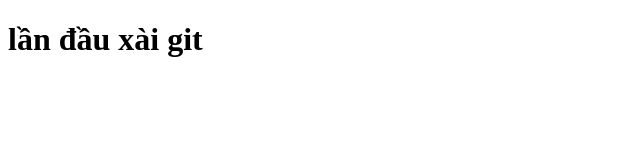
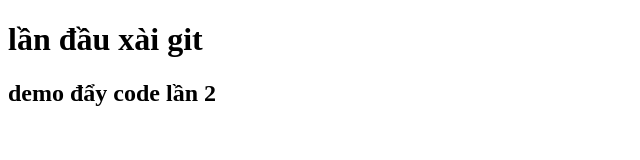
Before and after one commit to tuiducne/BCS09-DemoGit, a plain HTML site: page index.html in a window 1280 px wide. Shown: the whole page, without its empty margins (0-640 px from the left). Drawn offline with Linux system fonts and the light colour scheme.

Commit message:
update file html and note

```diff
--- a/index.html
+++ b/index.html
@@ -7,5 +7,6 @@
   </head>
   <body>
     <h1>lần đầu xài git</h1>
+    <h2>demo đẩy code lần 2</h2>
   </body>
 </html>
```
Also changed, not shown: note.txt.
